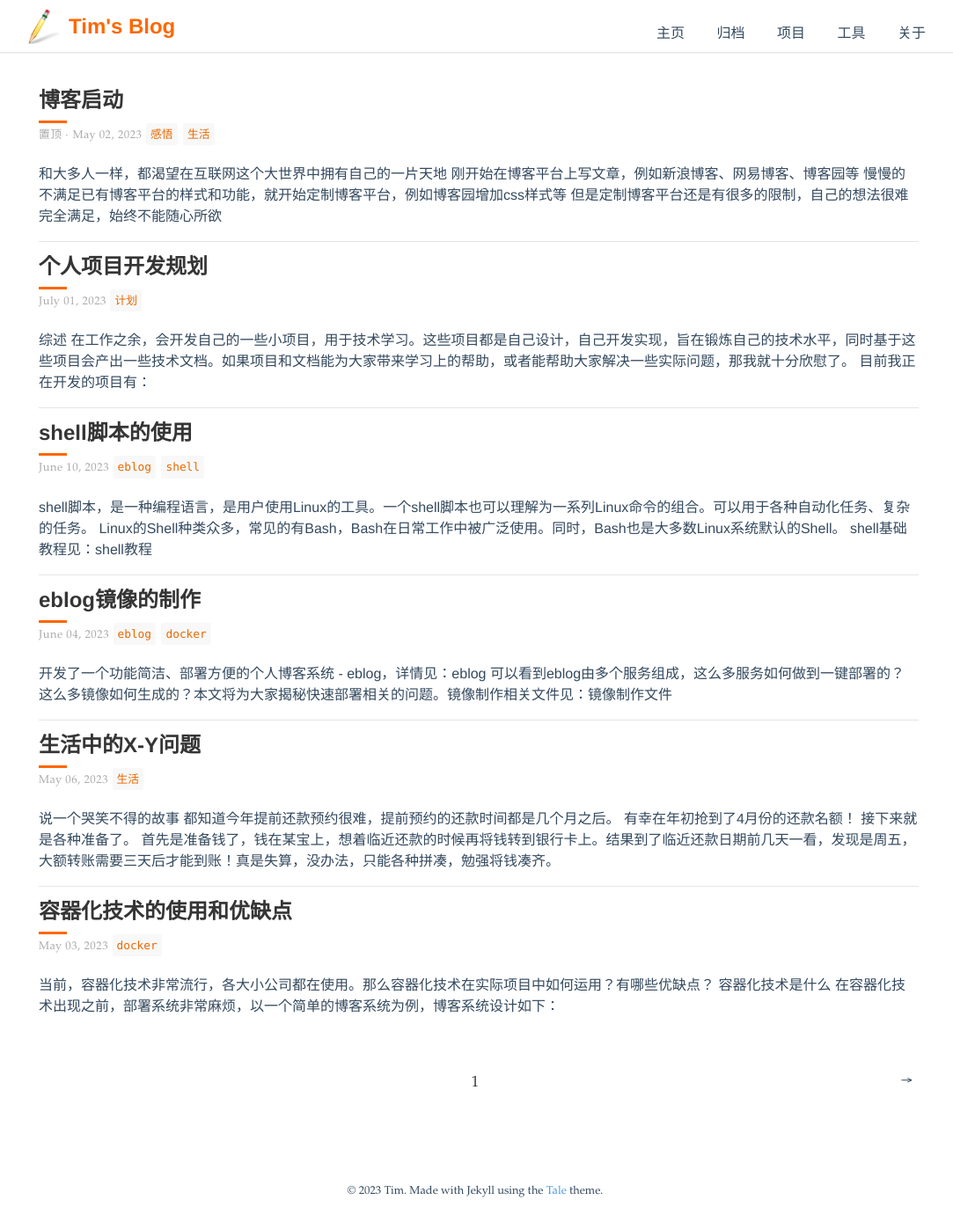
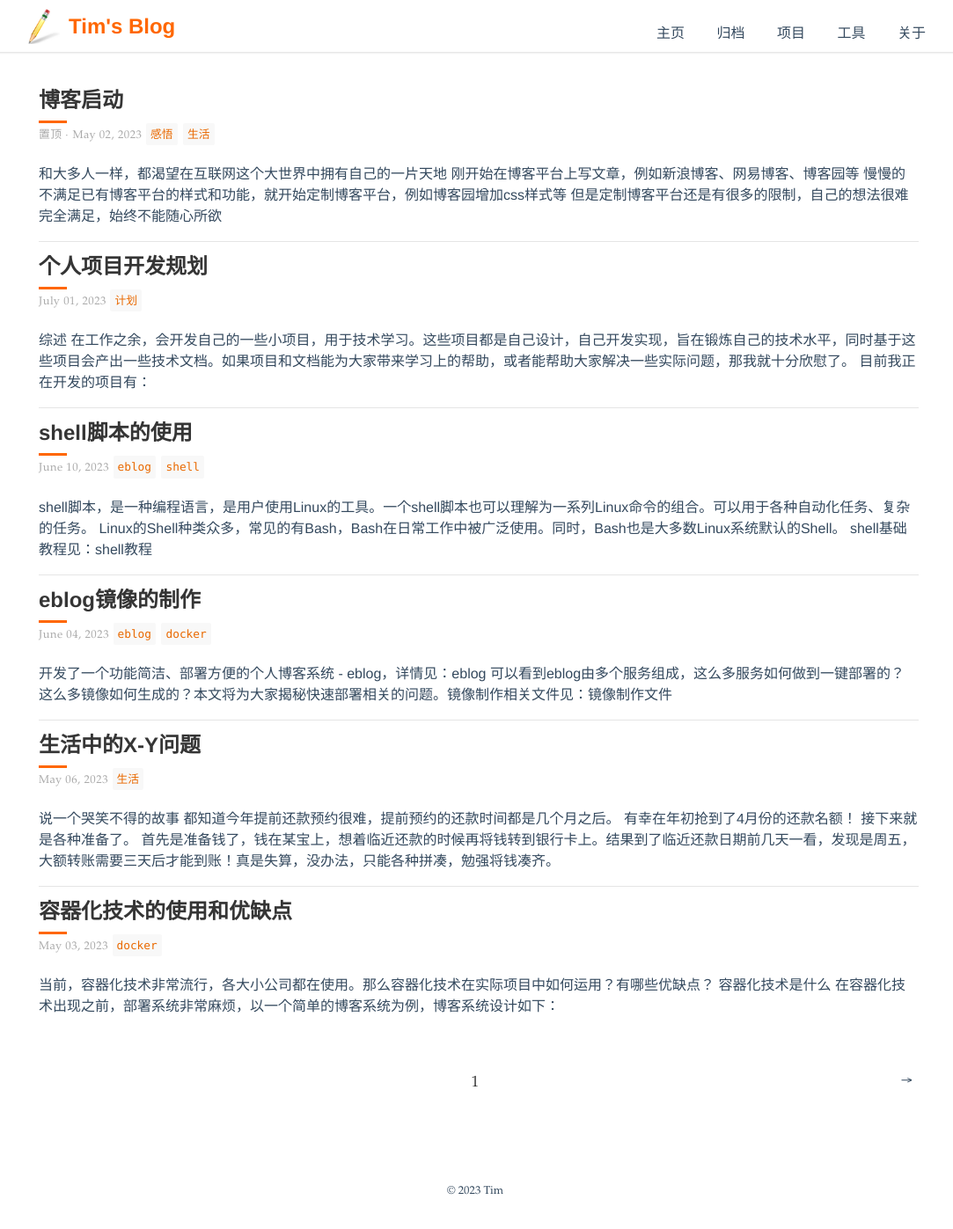
Before and after one commit to leanfish2011/leanfish2011.github.io, a Jekyll site: the page built from index.html, in a window 1280 px wide and 1397 px high. Shown: the whole window at 88% size, without its empty margins (100-1183 px from the left). Built offline with Jekyll 4.4.1, drawn with Linux system fonts in a browser that asks for light colours; the list of posts is cut into pages by our own code.

Commit message:
Update footer.html

```diff
--- a/_includes/footer.html
+++ b/_includes/footer.html
@@ -1,6 +1,5 @@
 <footer>
   <span>
-    &copy; <time datetime="{{ site.time }}">{{ site.time | date: '%Y' }}</time> {{ site.author.name }}. Made with Jekyll using the <a href="https://github.com/chesterhow/tale/" target="
-    _blank">Tale</a> theme.
+    &copy; <time datetime="{{ site.time }}">{{ site.time | date: '%Y' }}</time> {{ site.author.name }}
   </span>
 </footer>
```
